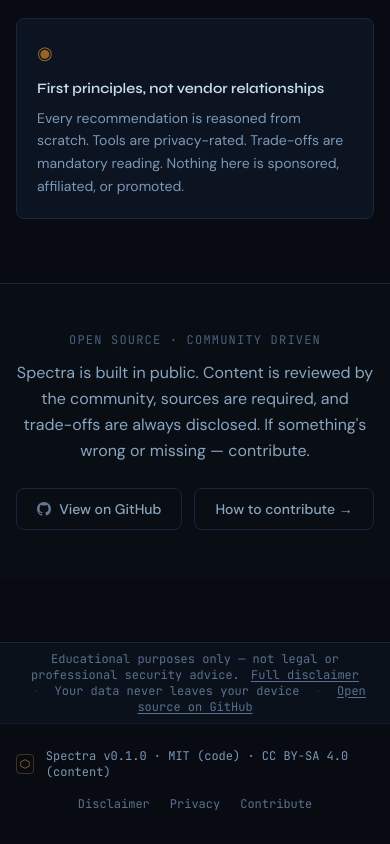
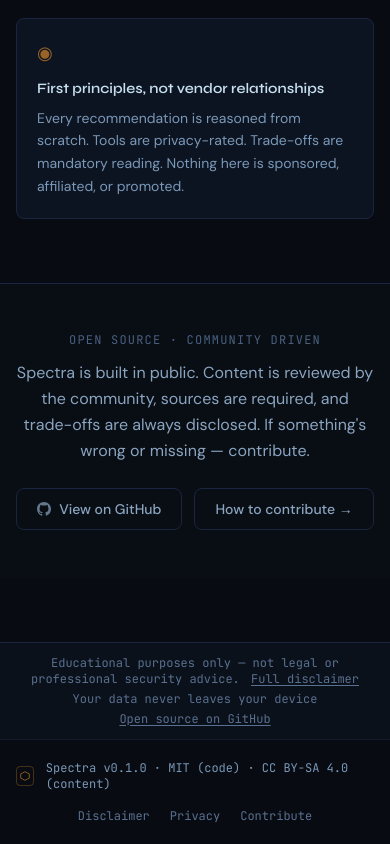
Before and after one commit to KashishOO7/spectra, a SvelteKit app: page / in a window 390 px wide. Shown: the part 2371-3215 px from the top of the page. Built offline with nearby package versions, Linux system fonts and the light colour scheme.

Commit message:
fix: stack footer disclaimer vertically on mobile

```diff
--- a/src/routes/+layout.svelte
+++ b/src/routes/+layout.svelte
@@ -167,7 +167,7 @@
 </div>
 {/if}
 
-<!-- Plain /audit breadcrumb — so users aren't stranded with no home path visible -->
+<!-- Plain /audit breadcrumb -->
 {#if isPlainAudit}
 <div class="w-full border-b border-border/20 bg-transparent">
   <div class="max-w-6xl mx-auto px-4 sm:px-6 h-8 flex items-center gap-2">
@@ -193,18 +193,19 @@
 
 <!-- Footer -->
 <footer class="border-t border-border mt-16">
-  <div class="w-full bg-surface/60 border-b border-border/50 px-4 py-2 text-center">
-    <p class="text-xs text-muted font-mono">
-      Educational purposes only — not legal or professional security advice.
-      <a href="/about#disclaimer" class="underline underline-offset-2 hover:text-dim transition-colors ml-1">Full disclaimer</a>
-      <span class="mx-2 text-border">·</span>
-      Your data never leaves your device
-      <span class="mx-2 text-border">·</span>
+  <div class="w-full bg-surface/60 border-b border-border/50 px-4 py-3 sm:py-2">
+    <div class="flex flex-col sm:flex-row items-center justify-center gap-1 sm:gap-0 text-xs sm:text-xs text-muted font-mono text-center">
+      <span>Educational purposes only — not legal or professional security advice.
+        <a href="/about#disclaimer" class="underline underline-offset-2 hover:text-dim transition-colors ml-1">Full disclaimer</a>
+      </span>
+      <span class="hidden sm:inline mx-2 text-border">·</span>
+      <span>Your data never leaves your device</span>
+      <span class="hidden sm:inline mx-2 text-border">·</span>
       <a href="https://github.com/KashishOO7/spectra" target="_blank" rel="noopener noreferrer"
          class="underline underline-offset-2 hover:text-dim transition-colors">Open source on GitHub</a>
-    </p>
+    </div>
   </div>
-  <div class="max-w-6xl mx-auto px-4 sm:px-6 py-6 flex flex-col sm:flex-row items-center justify-between gap-4">
+  <div class="max-w-6xl mx-auto px-4 sm:px-6 py-5 flex flex-col items-center gap-4 sm:flex-row sm:justify-between">
     <div class="flex items-center gap-3">
       <div class="w-5 h-5 rounded border border-amber/30 flex items-center justify-center">
         <svg width="10" height="10" viewBox="0 0 14 14" fill="none" class="text-amber opacity-70">
```
